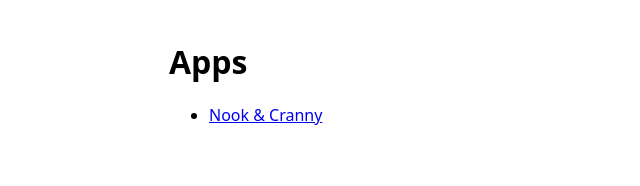
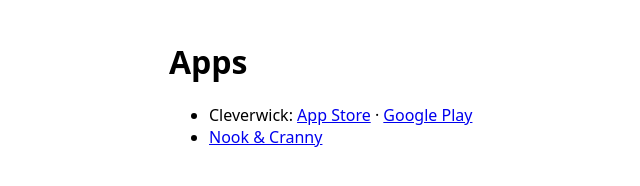
Before and after one commit to rahnemon2011/rahnemon2011.github.io, a plain HTML site: page index.html in a window 1280 px wide. Shown: the whole page, without its empty margins (191-831 px from the left). Drawn offline with Linux system fonts and the light colour scheme.

Commit message:
Add Cleverwick with store links
Co-Authored-By: Claude Opus 5.5 <noreply@anthropic.com>

```diff
--- a/index.html
+++ b/index.html
@@ -3,5 +3,8 @@
 <title>rahnemon2011 apps</title></head>
 <body style="font-family:system-ui,sans-serif;max-width:560px;margin:40px auto;padding:0 16px">
 <h1>Apps</h1>
-<ul><li><a href="/nookandcranny-site/">Nook &amp; Cranny</a></li></ul>
+<ul>
+<li>Cleverwick: <a href="https://apps.apple.com/app/id6827143404">App Store</a> · <a href="https://play.google.com/store/apps/details?id=com.cleverwick.app">Google Play</a></li>
+<li><a href="/nookandcranny-site/">Nook &amp; Cranny</a></li>
+</ul>
 </body></html>
```
